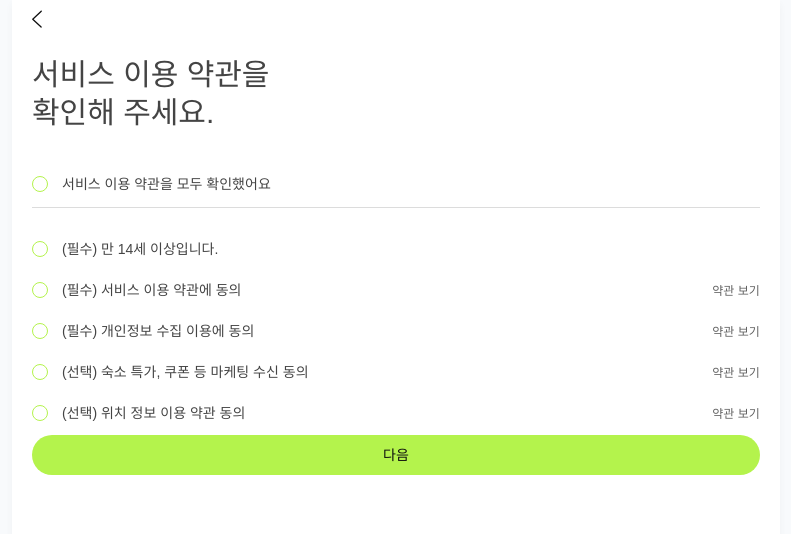
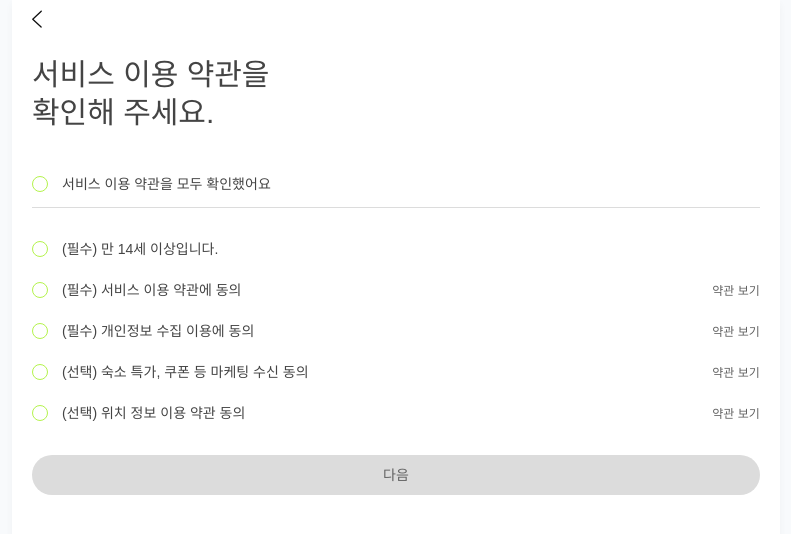
Before and after one commit to TripComeTrue/TripComeTrue_FE, a React (Vite) app: page /auth/agree in a window 1280 px wide. Shown: the top 534 px of the page, without its empty margins (244-1035 px from the left). Built offline with nearby package versions, Linux system fonts and the light colour scheme; no server answers; a web font is replaced by a local one.

Commit message:
feat: 약관 중 필수만 선택해도 버튼이 활성화되는 기능 추가

```diff
--- a/src/components/auth/SignInBtns/SignInBtns.styles.ts
+++ b/src/components/auth/SignInBtns/SignInBtns.styles.ts
@@ -14,6 +14,8 @@ export const SignInBtn = styled.button`
   margin-bottom: 1rem;
   transition: background-color 0.3s;
   cursor: pointer;
+  font-size: ${({ theme }) => theme.fontSizes.sm};
+  font-weight: bold;
 `;
 export const SignInBtnGoogle = styled(SignInBtn)`
   background-color: transparent;
@@ -44,6 +46,8 @@ export const SignInBtnEmail = styled(Link)`
   background-color: transparent;
   transition: background-color 0.3s;
   color: ${(props) => props.theme.text.gray};
+  font-size: ${({ theme }) => theme.fontSizes.sm};
+  font-weight: bold;
   &:hover {
     background-color: ${(props) => props.theme.brand.lightGray};
   }
--- a/src/components/auth/SignUpAgreeChk/SignUpAgreeChk.styles.ts
+++ b/src/components/auth/SignUpAgreeChk/SignUpAgreeChk.styles.ts
@@ -1,5 +1,5 @@
 import styled from 'styled-components';
-import { SignInBtn } from '../SignInBtns/SignInBtns.styles';
+import { Button } from '@/components/common';
 
 export const SignUpAgreeWrap = styled.div`
   margin-top: 2rem;
@@ -73,14 +73,6 @@ export const SignUpAgreeViewBtn = styled.button`
   cursor: pointer;
 `;
 
-export const SignUpAgreeConfirm = styled(SignInBtn)`
+export const SignUpAgreeConfirm = styled(Button)`
   margin-top: 1.25rem;
-  background-color: ${(props) => props.theme.brand.primary};
-  &:hover {
-    background-color: #8ce200;
-  }
-  &:disabled {
-    background-color: ${(props) => props.theme.brand.gray};
-    color: ${(props) => props.theme.text.gray};
-  }
 `;
--- a/src/components/auth/SignUpAgreeChk/SignUpAgreeChk.tsx
+++ b/src/components/auth/SignUpAgreeChk/SignUpAgreeChk.tsx
@@ -1,15 +1,15 @@
-import { ChangeEvent, useState } from 'react';
+import { ChangeEvent, useEffect, useState } from 'react';
 import { useNavigate } from 'react-router-dom';
 import * as Styled from './SignUpAgreeChk.styles';
 import SignUpAgreeChkBox from './SignUpAgreeChkBox';
 import { Agreements, POLICY_AGREE } from './SignUpAgreeChk.types';
-import { Button } from '@/components/common';
 
 function SignUpAgreeChk() {
   const navigate = useNavigate();
   const chkAllAgreed = (data: Agreements) =>
     Object.values(data).every((agreement) => agreement.checked);
 
+  const [isOk, setIsOk] = useState(false);
   const [agreements, setAgreements] = useState(POLICY_AGREE);
   const [allAgreed, setAllAgreed] = useState(chkAllAgreed(agreements));
 
@@ -53,6 +53,18 @@ function SignUpAgreeChk() {
       navigate('/auth/signup');
   };
 
+  useEffect(() => {
+    if (
+      agreements.over14age.checked &&
+      agreements.policyAgree.checked &&
+      agreements.privacyAgree.checked
+    ) {
+      setIsOk(true);
+    } else {
+      setIsOk(false);
+    }
+  }, [agreements]);
+
   return (
     <Styled.SignUpAgreeWrap>
       <SignUpAgreeChkBox
@@ -71,9 +83,13 @@ function SignUpAgreeChk() {
           checked={agreements[agreement].checked}
         />
       ))}
-      <Button size="lg" variants="primary" onClick={onClickConfirm}>
+      <Styled.SignUpAgreeConfirm
+        size="lg"
+        variants="primary"
+        onClick={onClickConfirm}
+        disabled={!isOk}>
         다음
-      </Button>
+      </Styled.SignUpAgreeConfirm>
     </Styled.SignUpAgreeWrap>
   );
 }
```
